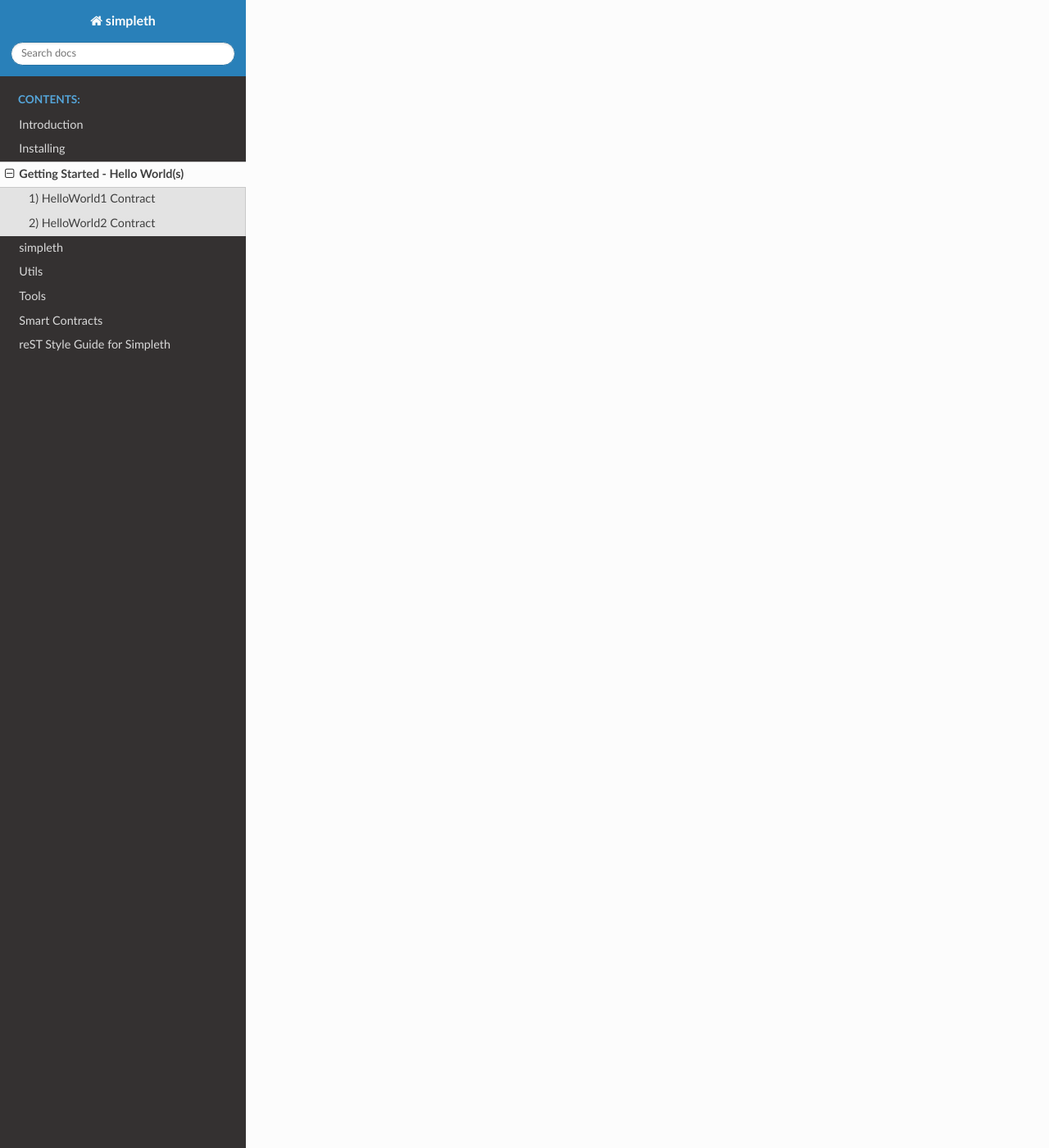
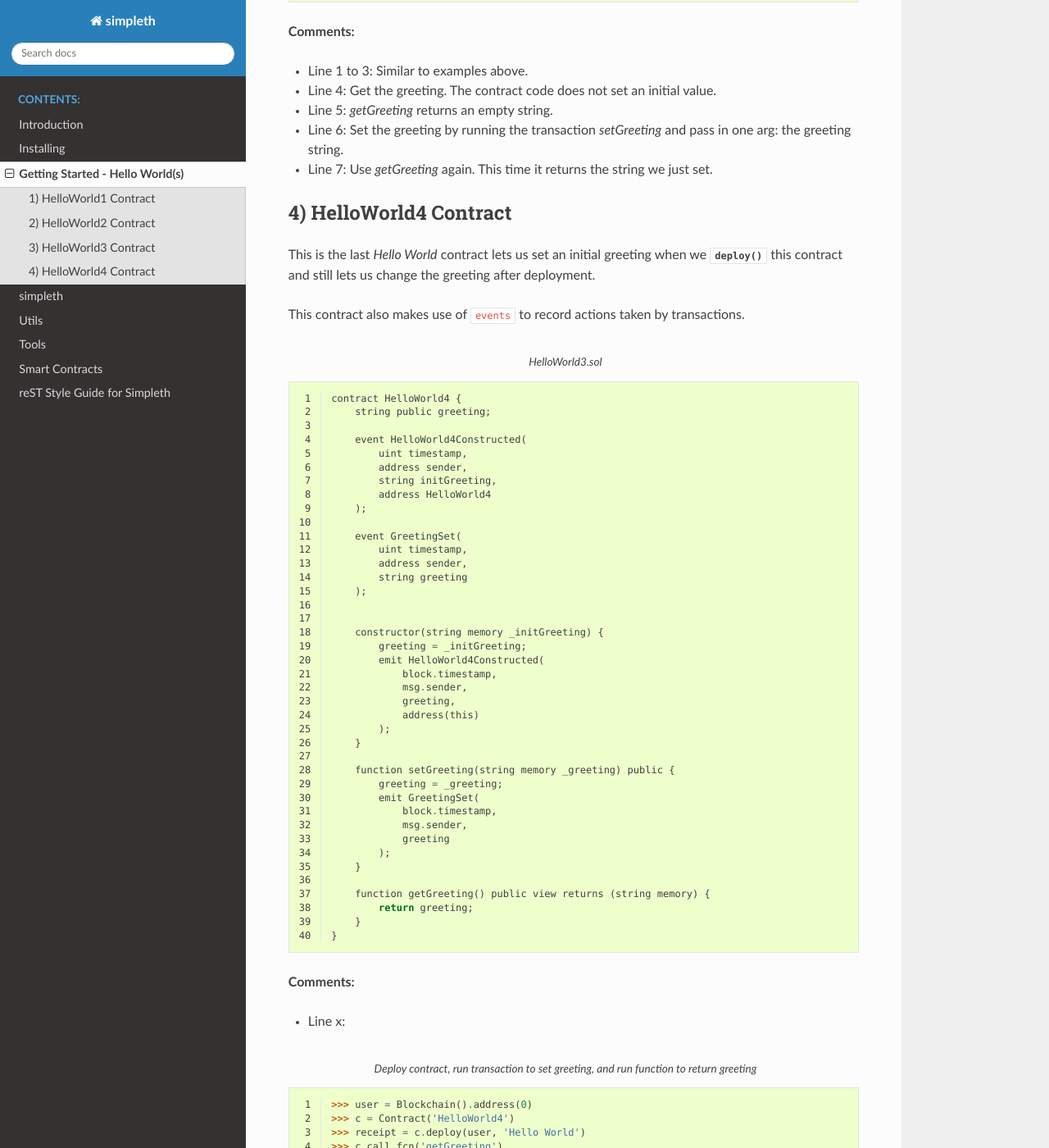
Before and after one commit to snewell4/simpleth, a Sphinx documentation site: the page built from docs/source/starting.rst, in a window 1280 px wide and 1400 px high, scrolled down 3604 px. Shown: the whole window at 82% size. Built offline with Sphinx 7.4.7 and the Read the Docs theme 2.0.0, drawn with Linux system fonts in a browser that asks for light colours; some of the changed text lies outside the part shown.

Commit message:
Drafts down for HelloWorld 3 and 4

```diff
--- a/docs/source/starting.rst
+++ b/docs/source/starting.rst
@@ -139,7 +139,7 @@
 
 .. code-block:: python
   :linenos:
-  :caption: Connect to deployed contract and run function to return greeting
+  :caption: Deploy contract and run function to return greeting
 
   >>> user = Blockchain().address(4)
   >>> c = Contract('HelloWorld2')
@@ -153,3 +153,149 @@
   of ten provided by Ganache to send the `deploy` transaction.
 - Line 4: Ask the contract to call the ``getGreeting()`` function.
 - Line 5: The value returned from the function is displayed.
+
+
+3) HelloWorld3 Contract
+***********************
+This contract has a transaction that lets us set the greeting
+and a function to return the greeting.
+
+.. code-block::
+  :linenos:
+  :caption: HelloWorld3.sol
+
+  pragma solidity ^0.8;
+  contract HelloWorld3 {
+      string public greeting;
+
+      function setGreeting(string memory _greeting) public {
+          greeting = _greeting;
+      }
+
+      function getGreeting() public view returns (string memory) {
+          return greeting;
+      }
+  }
+
+**Comments:**
+
+- Line 5: Defines the transaction `setGreeting` which allows
+  us pass in the greeting string.
+- Line 8: Same function we had in `HelloWorld2` to return
+  the greeting string.
+
+
+.. code-block:: python
+  :linenos:
+  :caption: Deploy contract, run transaction to set greeting, and run function to return greeting
+
+  >>> user = Blockchain().address(4)
+  >>> c = Contract('HelloWorld3')
+  >>> receipt = c.deploy(user)
+  >>> c.call_fcn('getGreeting')
+  ''
+  >>> receipt = c.run_trx(user, 'setGreeting', 'Good Morning World!')
+  >>> c.call_fcn('getGreeting')
+  'Good Morning World!'
+
+**Comments:**
+
+- Line 1 to 3: Similar to examples above.
+- Line 4: Get the greeting. The contract code does not set an initial value.
+- Line 5: `getGreeting` returns an empty string.
+- Line 6: Set the greeting by running the transaction `setGreeting` and pass
+  in one arg: the greeting string.
+- Line 7: Use `getGreeting` again. This time it returns the string we just
+  set.
+
+
+
+
+4) HelloWorld4 Contract
+***********************
+This is the last `Hello World` contract lets us
+set an initial greeting when we :meth:`deploy`
+this contract and still lets us change the
+greeting after deployment.
+
+This contract also makes use of ``events`` to record
+actions taken by transactions.
+
+.. code-block::
+  :linenos:
+  :caption: HelloWorld3.sol
+
+  contract HelloWorld4 {
+      string public greeting;
+
+      event HelloWorld4Constructed(
+          uint timestamp,
+          address sender,
+          string initGreeting,
+          address HelloWorld4
+      );
+
+      event GreetingSet(
+          uint timestamp,
+          address sender,
+          string greeting
+      );
+
+
+      constructor(string memory _initGreeting) {
+          greeting = _initGreeting;
+          emit HelloWorld4Constructed(
+              block.timestamp,
+              msg.sender,
+              greeting,
+              address(this)
+          );
+      }
+
+      function setGreeting(string memory _greeting) public {
+          greeting = _greeting;
+          emit GreetingSet(
+              block.timestamp,
+              msg.sender,
+              greeting
+          );
+      }
+
+      function getGreeting() public view returns (string memory) {
+          return greeting;
+      }
+  }
+
+
+**Comments:**
+
+- Line x:
+
+
+.. code-block:: python
+  :linenos:
+  :caption: Deploy contract, run transaction to set greeting, and run function to return greeting
+
+  >>> user = Blockchain().address(0)
+  >>> c = Contract('HelloWorld4')
+  >>> receipt = c.deploy(user, 'Hello World')
+  >>> c.call_fcn('getGreeting')
+  'Hello World'
+  >>> receipt = c.run_trx(user, 'setGreeting', 'Hello World!!!')
+  >>> c.call_fcn('getGreeting')
+  'Hello World!!!'
+  >>> from simpleth import EventSearch
+  >>> e = EventSearch(c, 'HelloWorld4Constructed')
+  >>> construct_events = e.get_old(-10)
+  >>> len(construct_events)
+  1
+  >>> construct_events
+  [{'block_number': 6646, 'args': {'timestamp': 1652813801, 'sender': '0xa894b8d26Cd25eCD3E154a860A86f7c75B12D993', 'initGreeting': 'Hello World', 'HelloWorld4': '0x2D14841dcE16c698Eb2B9304C74bA7b29A6137ae'}, 'trx_hash': '0x91a1898f42c8291c4d61f35e9d47e1478d909a69846468a4eafeb97f678a0b1d'}]
+  >>> e2 = EventSearch(c, 'GreetingSet')
+  >>> e2.get_old()
+  [{'block_number': 6647, 'args': {'timestamp': 1652813868, 'sender': '0xa894b8d26Cd25eCD3E154a860A86f7c75B12D993', 'greeting': 'Hello World!!!'}, 'trx_hash': '0xadb823085350ffdc2f411c57d8b0b074f4ca6391465061ce5cff68e85a874a6c'}]
+
+
+**Comments:**
+
+- Line 1 to 3: Similar to examples above.
```
